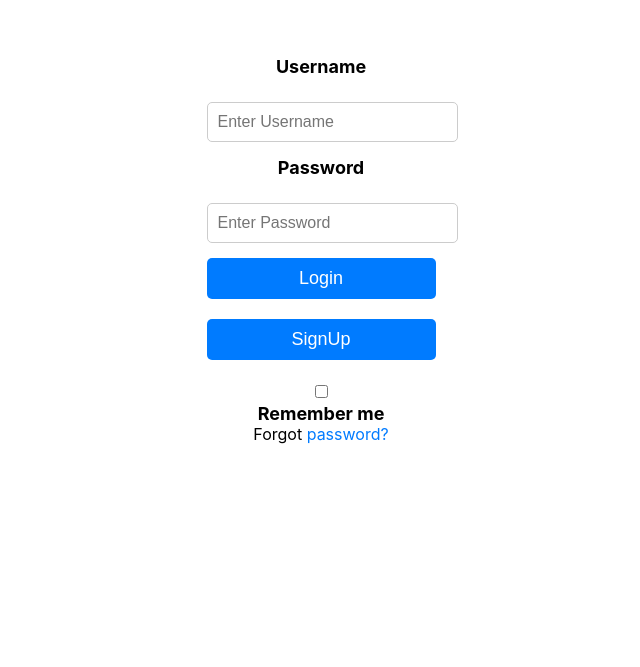
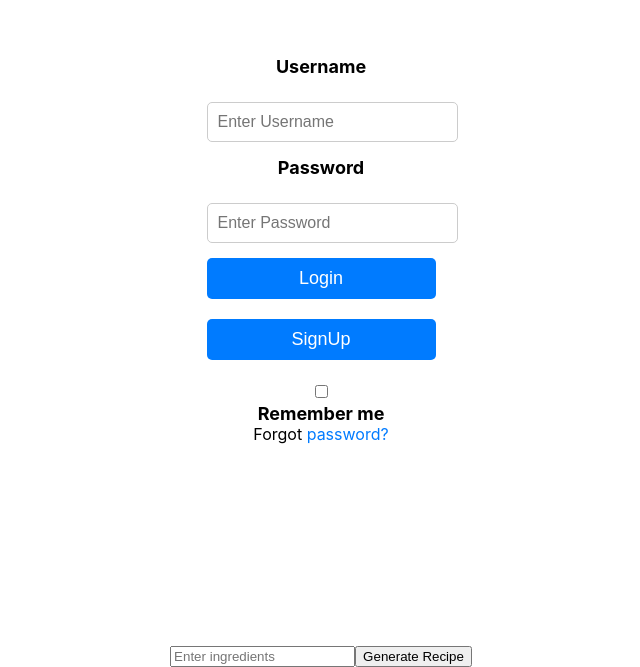
Before and after one commit to GeneKung/CS35L_Project, a React (Create React App) app in the folder frontend/food-app/: page / in a window 1280 px wide. Shown: the part 155-822 px from the top of the page, without its empty margins (319-959 px from the left). Before the commit the page ends 800 px from the top, so only its background shows below. Built offline with nearby package versions, Linux system fonts and the light colour scheme; the HTML template or start-up script is replaced by a standard one.

Commit message:
Adding JSX component for recipe-gen

```diff
--- a/frontend/food-app/src/App.js
+++ b/frontend/food-app/src/App.js
@@ -1,10 +1,12 @@
 import "./App.css";
 import SignIn from "./components/auth/SignIn";
+import RecipeGenerator from "./components/RecipeGenerator.jsx"
 
 function App() {
   return (
     <div className="App">
       <SignIn />
+      <RecipeGenerator />
     </div>
 
     // Just for testing sign-up button
--- /dev/null
+++ b/frontend/food-app/src/components/RecipeGenerator.jsx
@@ -0,0 +1,30 @@
+import { useState } from "react";
+import generateRecipe from "../generateRecipe"
+
+export default function RecipeGenerator() {
+  const [ingredients, setIngredients] = useState('');
+  const [recipe, setRecipe] = useState('');
+
+  const handleGenerateRecipe = async () => {
+    try {
+      const generatedRecipe = await generateRecipe(ingredients);
+      setRecipe(generatedRecipe);
+    } catch (error) {
+      console.error('Failed to generate recipe:', error);
+      // Handle the error appropriately
+    }
+  };
+
+  return (
+    <div>
+      <input
+        type="text"
+        value={ingredients}
+        onChange={(e) => setIngredients(e.target.value)}
+        placeholder="Enter ingredients"
+      />
+      <button onClick={handleGenerateRecipe}>Generate Recipe</button>
+      {recipe && <div><h3>Generated Recipe:</h3><p>{recipe}</p></div>}
+    </div>
+  );
+}
--- a/frontend/food-app/src/generateRecipe.js
+++ b/frontend/food-app/src/generateRecipe.js
@@ -1,7 +1,8 @@
 import OpenAI from 'openai';
 
 const openai = new OpenAI({
-  apiKey: "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"
+  apiKey: "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",
+  dangerouslyAllowBrowser : true
 });
 
 const generateRecipe = async (ingredients) => {
```
